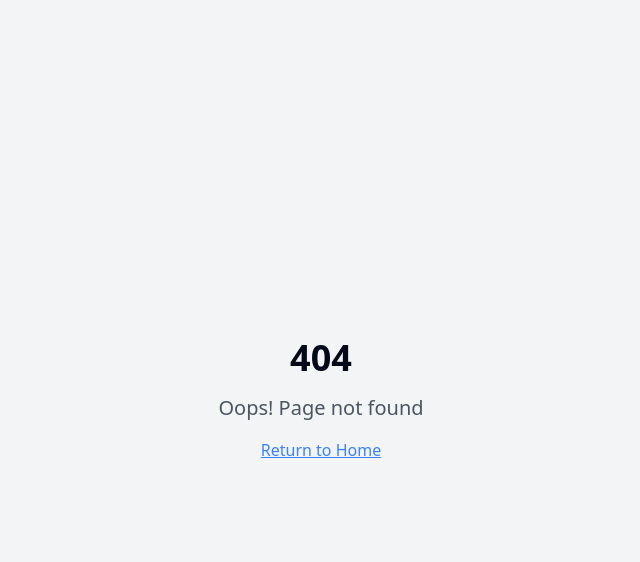
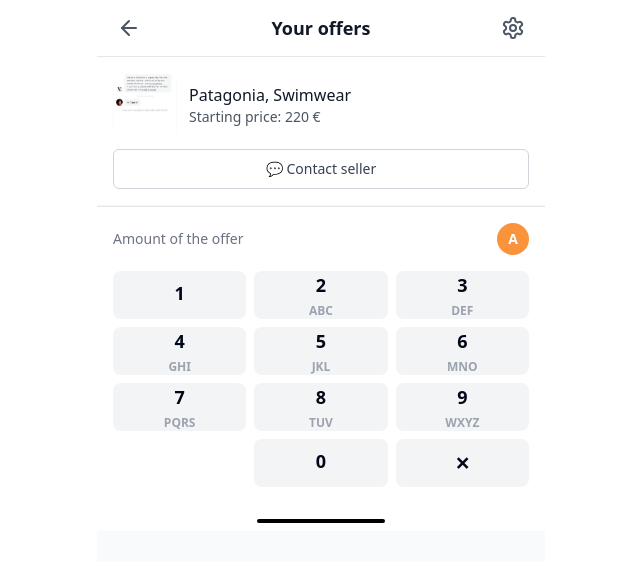
Before and after one commit to ZeroBug404/chat-duo-offers, a React (Vite) app: page /offers in a window 1280 px wide. Before the commit this address had no page. Shown: the top 562 px of the page, without its empty margins (319-959 px from the left). Built offline with nearby package versions, Linux system fonts and the light colour scheme.

Commit message:
Add offer screen and navigation
Implemented the offer screen and connected it to the existing screens.

```diff
--- a/src/App.tsx
+++ b/src/App.tsx
@@ -7,6 +7,7 @@ import { BrowserRouter, Routes, Route } from "react-router-dom";
 import Index from "./pages/Index";
 import PersonA from "./pages/PersonA";
 import PersonB from "./pages/PersonB";
+import Offers from "./pages/Offers";
 import NotFound from "./pages/NotFound";
 
 const queryClient = new QueryClient();
@@ -21,6 +22,7 @@ const App = () => (
           <Route path="/" element={<Index />} />
           <Route path="/person-a" element={<PersonA />} />
           <Route path="/person-b" element={<PersonB />} />
+          <Route path="/offers" element={<Offers />} />
           <Route path="*" element={<NotFound />} />
         </Routes>
       </BrowserRouter>
--- /dev/null
+++ b/src/pages/Offers.tsx
@@ -0,0 +1,116 @@
+
+import { useState } from "react";
+import { ArrowLeft, Settings } from "lucide-react";
+import { Link } from "react-router-dom";
+import { Button } from "@/components/ui/button";
+
+const Offers = () => {
+  const [amount, setAmount] = useState("");
+
+  const handleNumberClick = (num: string) => {
+    if (num === "⌫") {
+      setAmount(prev => prev.slice(0, -1));
+    } else {
+      setAmount(prev => prev + num);
+    }
+  };
+
+  const keypadNumbers = [
+    ["1", "2", "3"],
+    ["4", "5", "6"],
+    ["7", "8", "9"],
+    ["", "0", "⌫"]
+  ];
+
+  return (
+    <div className="min-h-screen bg-gray-50 max-w-md mx-auto">
+      {/* Header */}
+      <div className="bg-white px-4 py-3 flex items-center justify-between border-b border-gray-200">
+        <Link to="/person-b" className="p-1">
+          <ArrowLeft className="w-6 h-6 text-gray-600" />
+        </Link>
+        <h1 className="font-semibold text-gray-900 text-lg">Your offers</h1>
+        <button className="p-1">
+          <Settings className="w-6 h-6 text-gray-600" />
+        </button>
+      </div>
+
+      {/* Product Card */}
+      <div className="bg-white px-4 py-4 border-b border-gray-100">
+        <div className="flex items-center space-x-3">
+          <div className="w-16 h-16 bg-gray-100 rounded-lg overflow-hidden flex-shrink-0">
+            <img
+              src="/lovable-uploads/99fda41c-01ff-4167-94df-2316aa08bedd.png"
+              alt="Patagonia Swimwear"
+              className="w-full h-full object-cover"
+            />
+          </div>
+          <div className="flex-1">
+            <h3 className="font-medium text-gray-900">Patagonia, Swimwear</h3>
+            <p className="text-sm text-gray-600">Starting price: 220 €</p>
+          </div>
+        </div>
+
+        <Button
+          variant="outline"
+          className="w-full mt-3 border-gray-300 text-gray-700 hover:bg-gray-50"
+        >
+          💬 Contact seller
+        </Button>
+      </div>
+
+      {/* Empty space */}
+      <div className="flex-1 bg-gray-50"></div>
+
+      {/* Bottom section with offer input */}
+      <div className="bg-white border-t border-gray-200">
+        <div className="px-4 py-4">
+          <div className="flex items-center justify-between mb-4">
+            <p className="text-sm text-gray-500">Amount of the offer</p>
+            <div className="w-8 h-8 bg-orange-400 rounded-full flex items-center justify-center">
+              <span className="text-white text-sm font-bold">A</span>
+            </div>
+          </div>
+
+          <div className="grid grid-cols-3 gap-2 mb-4">
+            {keypadNumbers.map((row, rowIndex) =>
+              row.map((num, colIndex) => (
+                <button
+                  key={`${rowIndex}-${colIndex}`}
+                  onClick={() => num && handleNumberClick(num)}
+                  className={`h-12 rounded-lg font-semibold text-lg ${
+                    num === ""
+                      ? "invisible"
+                      : "bg-gray-100 hover:bg-gray-200 active:bg-gray-300"
+                  }`}
+                  disabled={num === ""}
+                >
+                  {num === "⌫" ? "✕" : num}
+                  {num && num !== "⌫" && (
+                    <div className="text-xs text-gray-400 mt-1">
+                      {num === "2" && "ABC"}
+                      {num === "3" && "DEF"}
+                      {num === "4" && "GHI"}
+                      {num === "5" && "JKL"}
+                      {num === "6" && "MNO"}
+                      {num === "7" && "PQRS"}
+                      {num === "8" && "TUV"}
+                      {num === "9" && "WXYZ"}
+                    </div>
+                  )}
+                </button>
+              ))
+            )}
+          </div>
+        </div>
+
+        {/* Home indicator */}
+        <div className="flex justify-center pb-2">
+          <div className="w-32 h-1 bg-black rounded-full"></div>
+        </div>
+      </div>
+    </div>
+  );
+};
+
+export default Offers;
--- a/src/pages/PersonA.tsx
+++ b/src/pages/PersonA.tsx
@@ -11,19 +11,19 @@ const PersonA = () => {
     {
       id: 1,
       text: "Hello Sandra",
-      sender: "buyer",
+      sender: "buyer" as const,
       timestamp: "11:59"
     },
     {
       id: 2,
       text: "Your offer is a bit low, I'm ready to accept 2 800€.",
-      sender: "seller",
+      sender: "seller" as const,
       timestamp: "11:59"
     },
     {
       id: 3,
       text: "Hello Gintare, I'm sorry 😔 but I can't pay more that 2 700€",
-      sender: "buyer",
+      sender: "buyer" as const,
       timestamp: "12:00"
     }
   ]);
--- a/src/pages/PersonB.tsx
+++ b/src/pages/PersonB.tsx
@@ -1,17 +1,19 @@
 
 import { useState } from "react";
+import { Link } from "react-router-dom";
 import ChatHeader from "@/components/ChatHeader";
 import ProductCard from "@/components/ProductCard";
 import MessageBubble from "@/components/MessageBubble";
 import ChatInput from "@/components/ChatInput";
 import OfferInput from "@/components/OfferInput";
+import { Button } from "@/components/ui/button";
 
 const PersonB = () => {
   const [messages, setMessages] = useState([
     {
       id: 1,
       text: "Hi there!",
-      sender: "seller",
+      sender: "seller" as const,
       timestamp: "09:15"
     }
   ]);
@@ -74,6 +76,14 @@ const PersonB = () => {
             </div>
           </div>
         </div>
+
+        <div className="px-4 py-3 border-t border-gray-100">
+          <Link to="/offers">
+            <Button variant="outline" className="w-full border-gray-300 text-gray-700 hover:bg-gray-50">
+              📝 Contact seller
+            </Button>
+          </Link>
+        </div>
       </div>
 
       <div className="px-4 py-6 space-y-4 bg-gray-50 min-h-[300px]">
```
